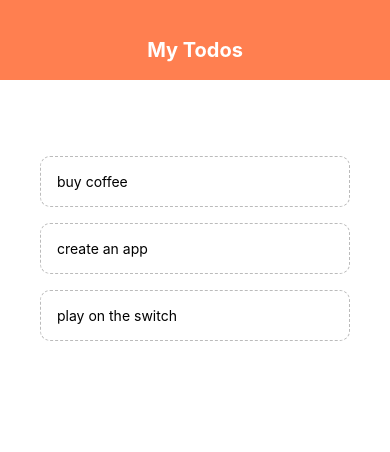
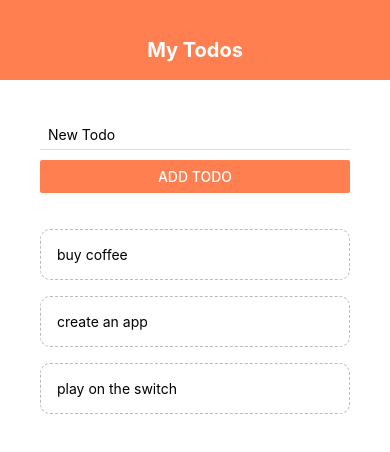
Before and after one commit to yogimp/Exerapp, a React Native app: screen / in a window 390 px wide. Shown: the top 452 px of the page. Built offline with nearby package versions, Linux system fonts and the light colour scheme.

Commit message:
Adding Text Input

```diff
--- a/App.js
+++ b/App.js
@@ -2,6 +2,7 @@
 import { FlatList, StyleSheet, Text, View } from 'react-native';
 import Header from './components/Header';
 import TodoItem from './components/TodoItem';
+import AddTodo from './components/AddTodo';
 
 export default function App() {
   const [todos, setTodos] = useState([
@@ -16,11 +17,20 @@
     });
   }
 
+  const submitHandler = (text) => {
+    setTodos((prevTodos) => {
+      return [
+        { text: text, key: Math.random().toString() },
+        ...prevTodos
+      ];
+    })
+  }
+
   return (
     <View style={styles.container}>
       <Header />
       <View style={styles.content}>
-
+        <AddTodo submitHandler={submitHandler} />
         <View style={styles.list}>
           <FlatList
             data={todos}
--- /dev/null
+++ b/components/AddTodo.js
@@ -0,0 +1,31 @@
+import React, { useState } from 'react';
+import { StyleSheet, Text, TextInput, Button, View } from 'react-native';
+
+export default function AddTodo({ submitHandler }) {
+    const [text, setText] = useState('');
+
+    const changeHandler = (val) => {
+        setText(val);
+    }
+
+    return(
+        <View>
+            <TextInput
+                style={styles.input}
+                placeholder='New Todo'
+                onChangeText={changeHandler}
+            />
+            <Button onPress={() => submitHandler(text) } title='Add Todo' color='coral' />
+        </View>
+    )
+}
+
+const styles = StyleSheet.create({
+    input: {
+        marginBottom: 10,
+        paddingHorizontal: 8,
+        paddingVertical: 6,
+        borderBottomWidth: 1,
+        borderBottomColor: '#ddd',
+    }
+})
```
